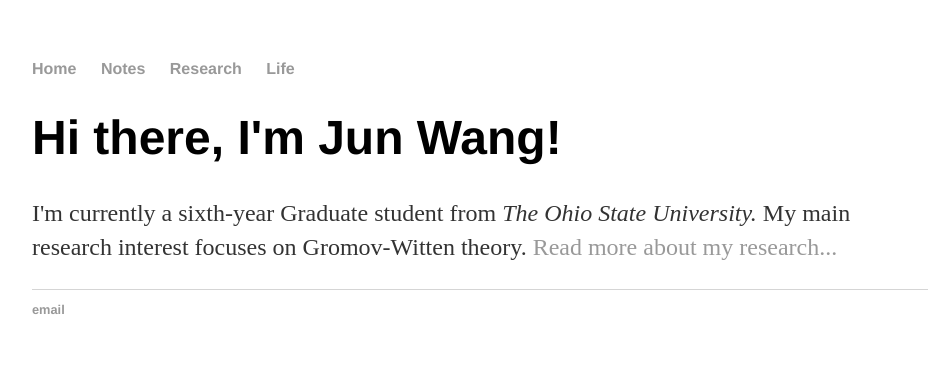
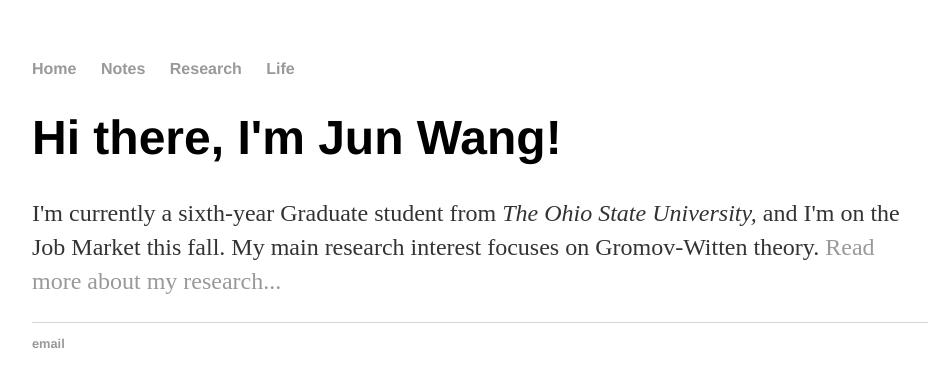
Before and after one commit to Junmathwang/junmathwang.github.io, a Jekyll site: the page index.html, which Jekyll copies as it is, in a window 1280 px wide. Shown: the top 387 px of the page, without its empty margins (160-1090 px from the left). Built offline with Jekyll 4.4.1, drawn with Linux system fonts in a browser that asks for light colours.

Commit message:
Update index.html

```diff
--- a/index.html
+++ b/index.html
@@ -18,7 +18,7 @@
 		<div class="container">
     		<div class="blurb">
         		<h1>Hi there, I'm Jun Wang!</h1>
-				<p>I'm currently a sixth-year Graduate student from <em>The Ohio State University.</em> My main research interest focuses on Gromov-Witten theory. <a href="/research">Read more about my research...</a></p>
+				<p>I'm currently a sixth-year Graduate student from <em>The Ohio State University,</em> and I'm on the Job Market this fall. My main research interest focuses on Gromov-Witten theory. <a href="/research">Read more about my research...</a></p>
     		</div><!-- /.blurb -->
 		</div><!-- /.container -->
 		<footer>
```
